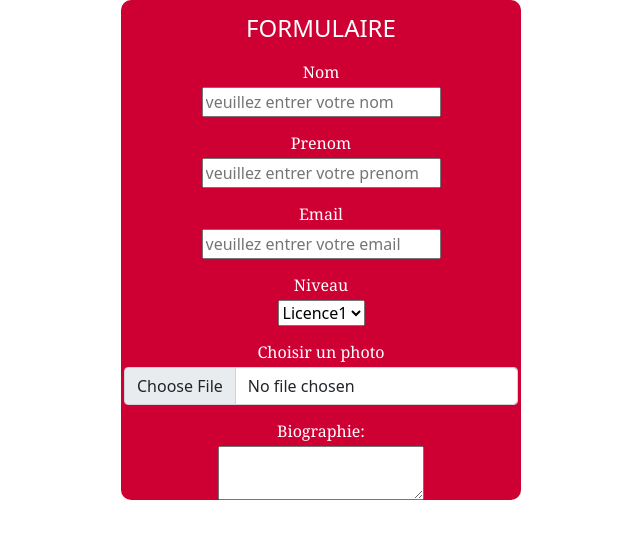
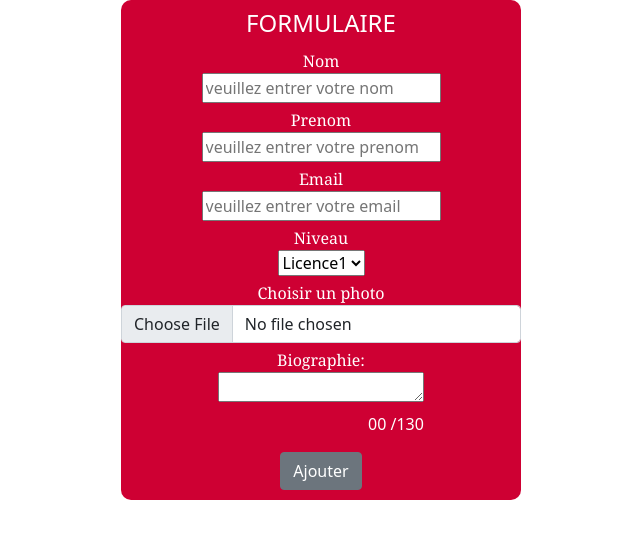
Before and after one commit to Seynabou12/schoolApplication, a plain HTML site: page formulaire.html in a window 1280 px wide. Shown: the whole page, without its empty margins (319-959 px from the left). Drawn offline with nearby package versions, Linux system fonts and the light colour scheme.

Commit message:
quelques modificatons

```diff
--- a/formulaire.html
+++ b/formulaire.html
@@ -19,7 +19,7 @@
         <div class="costum-info">
             <div class="input-box">
                 <label for="">Nom</label>
-                <input type="text" name="nom" placeholder="veuillez entrer votre nom">
+                <input type="text" name="nom" id="nom" placeholder="veuillez entrer votre nom">
             </div>
             <div class="input-box">
                 <label for="">Prenom</label>
@@ -43,7 +43,7 @@
             </div>
             <div class="input-box">
                 <label for="">Biographie:</label>
-                <textarea name="biographie"></textarea>
+                <textarea name="biographie" rows="1"></textarea>
             </div>
             <p>
                 <span id="text-progress">00</span> /130
@@ -51,14 +51,11 @@
             <button type="button" class="btn btn-secondary">Ajouter</button>
         </div>
     </form>
-
-
-
     <!-- JavaScript Bundle with Popper -->
     <script src="https://cdn.jsdelivr.net/npm/bootstrap@5.1.3/dist/js/bootstrap.bundle.min.js"
         integrity="sha384-ka7Sk0Gln4gmtz2MlQnikT1wXgYsOg+OMhuP+IlRH9sENBO0LRn5q+8nbTov4+1p"
         crossorigin="anonymous"></script>
-    <script src="script.js"></script>
+        <script src="./dist/app.js"></script>
 </body>
 
 </html>
--- a/script.js
+++ b/script.js
@@ -0,0 +1,4 @@
+let nom = document.querySelector('#nom')
+console.log(nom)
+let prenom = document.querySelector('#prenom')
+let email = document.querySelector('#email')
--- a/style/style.css
+++ b/style/style.css
@@ -8,20 +8,19 @@ form{
 }
 label{
     font-family: Cambria, Cochin, Georgia, Times, 'Times New Roman', serif;
-    size: 5px;
     color: white;
     display: block;
     justify-content: center;
-    padding: 3px;
+
 }
 .input-box{
-    padding: 3px;
+
     margin-top: 5px;
 }
 legend{
     text-align: center;
     color: white;
-    margin-top: 10px;
+    margin-top: 5px;
 }
 .costum-info{
     justify-content: center;
```
Also changed, not shown: package.json (deleted, +0 -22 lines), 1 other file.
